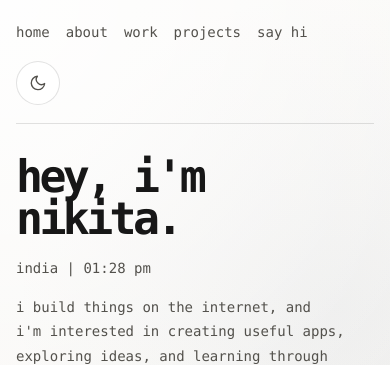
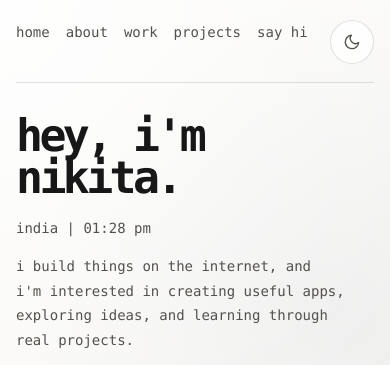
Before and after one commit to Nikita000kumari/Nikita_kumari06, a plain HTML site: page index.html in a window 390 px wide. Shown: the top 365 px of the page. Drawn offline with Linux system fonts and the light colour scheme.

Commit message:
fixed ui

```diff
--- a/index.html
+++ b/index.html
@@ -322,8 +322,16 @@
       }
 
       .topbar {
-        flex-direction: column;
         align-items: flex-start;
+      }
+
+      .nav {
+        flex: 1;
+      }
+
+      .theme-toggle {
+        flex-shrink: 0;
+        align-self: flex-start;
       }
     }
   </style>
```
